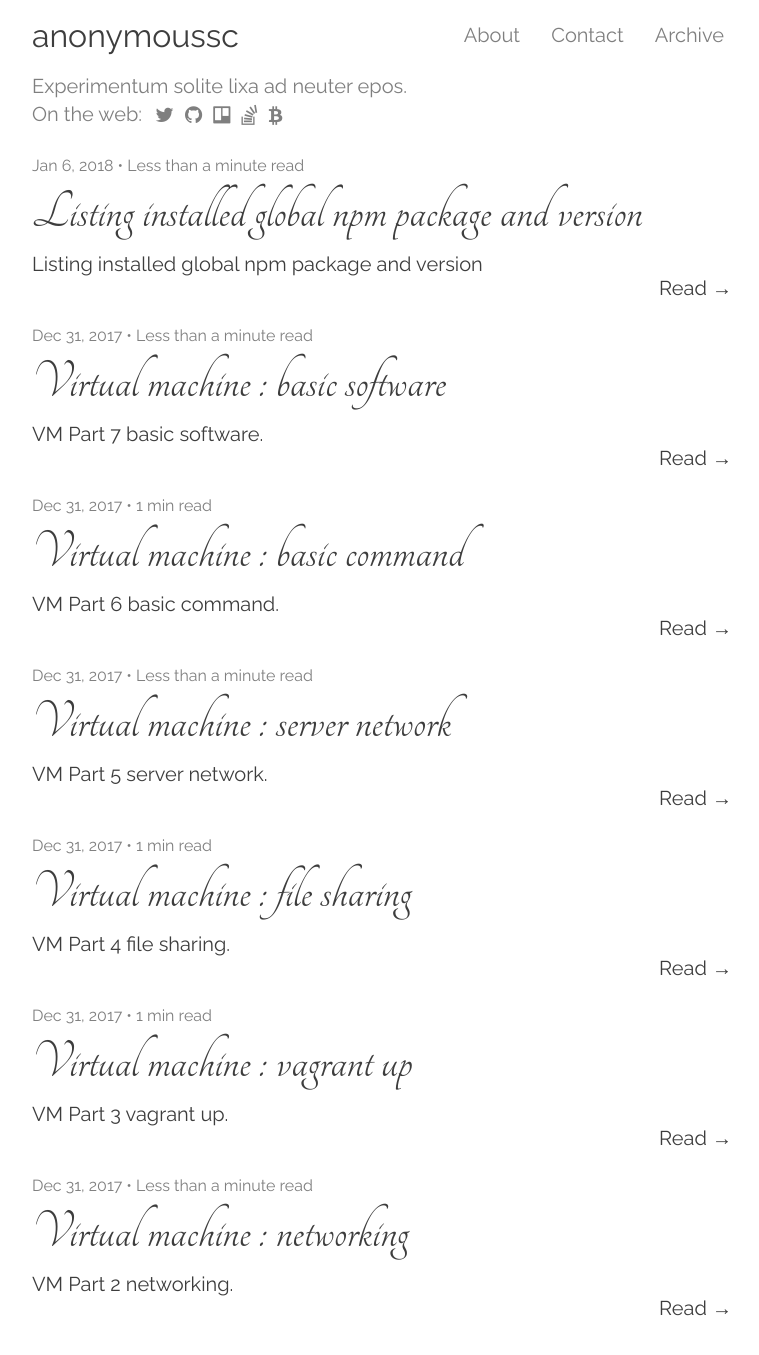
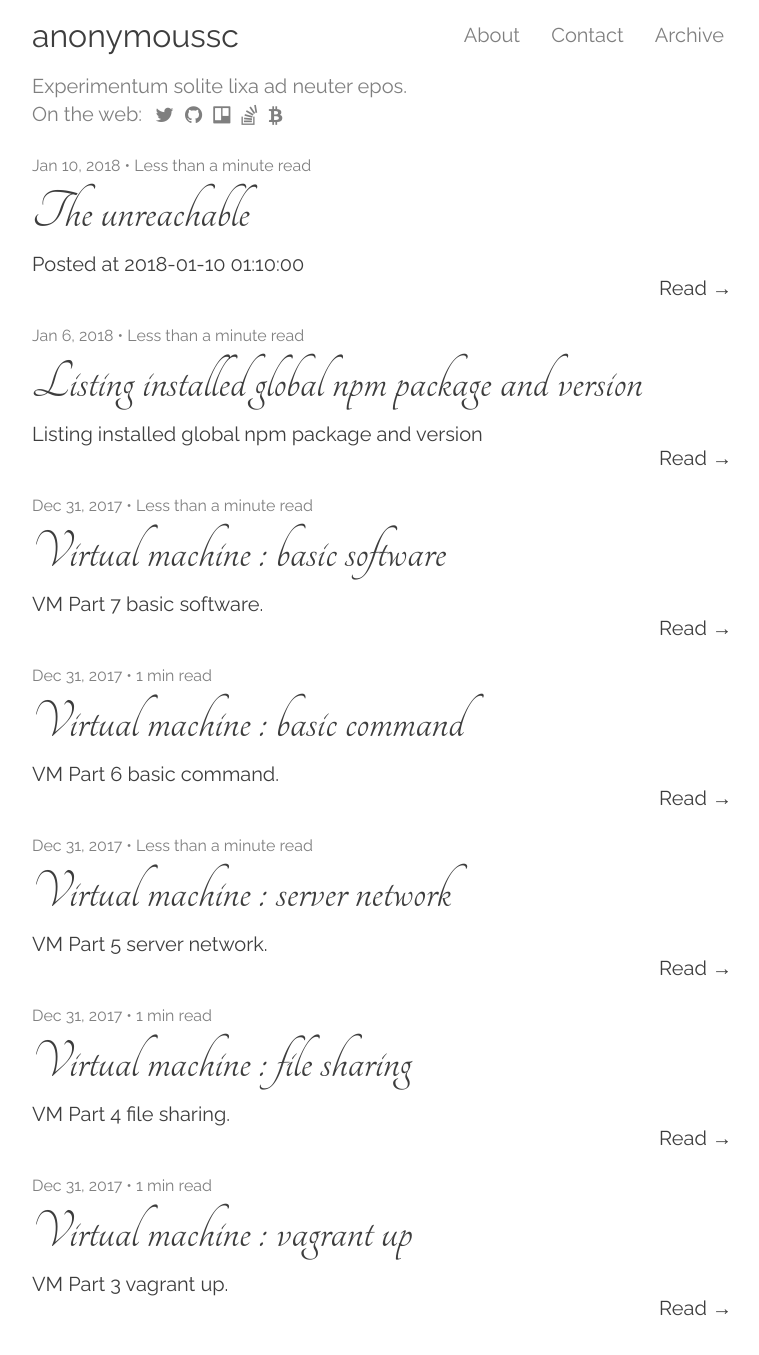
Before and after one commit to anonymoussc/anonymoussc.github.io, a Jekyll site: the page built from index.html, in a window 1280 px wide and 1400 px high. Shown: the top 1355 px of the window, without its empty margins (258-1017 px from the left). Built offline with Jekyll 4.4.1, drawn with Linux system fonts in a browser that asks for light colours; the list of posts is cut into pages by our own code.

Commit message:
Modified 2018-01-10-the-unreachable.markdown

```diff
--- a/_posts/2018-01-10-the-unreachable.markdown
+++ b/_posts/2018-01-10-the-unreachable.markdown
@@ -1,8 +1,8 @@
 ---
 title:  "The unreachable"
-date:   2016-06-27 23:51:00
+date:   2018-01-10 01:10:00
 categories: Videos
-summary: .
+summary: Posted at 2018-01-10 01:10:00
 ---
 
 ### Fredo
```
